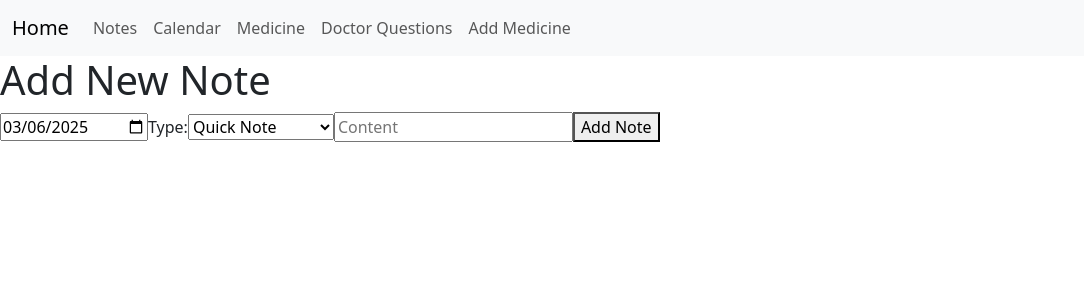
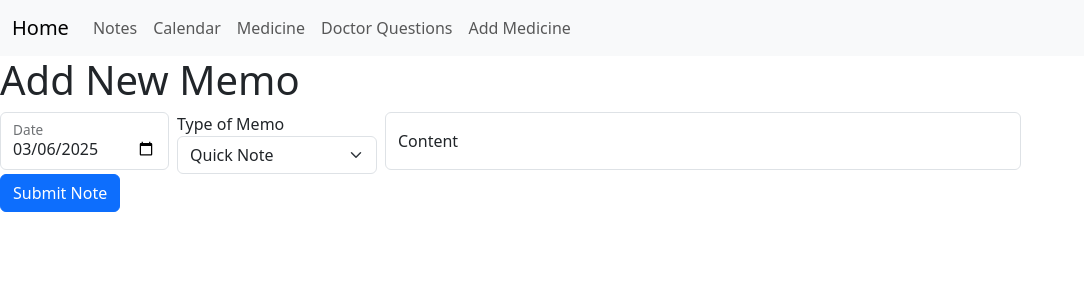
Before and after one commit to ofAiden/Team-643-ALPS, a React (Create React App) app in the folder client/: page /add in a window 1280 px wide. Shown: the top 300 px of the page, without its empty margins (0-1084 px from the left). Built offline with nearby package versions, Linux system fonts and the light colour scheme.

Commit message:
styling of add note

```diff
--- a/client/src/pages/AddMemo.jsx
+++ b/client/src/pages/AddMemo.jsx
@@ -35,30 +35,49 @@ const AddMemo = () => {
 
     return (
         <div className="form">
-            <h1>Add New Note</h1>
+            <h1>Add New Memo</h1>
 
             <form onSubmit={handleNoteSubmit}>
-                {/* Input for Selecting Date */}
-                <input type="date" value={note.date} onChange = {handleDateChange}/>
+                <div className="row g-2">
+                    {/* input for date */}
+                    <div className="col-auto">
+                        <div className="form-floating">
+                            <input
+                                type="date"
+                                className="form-control"
+                                value={note.date}
+                                onChange = {handleDateChange}/>
+                            <label htmlFor="floatingSelectGrid">Date</label>
+                        </div>
+                    </div>
 
                     {/* Dropdown for selecting type */}
-                <label>Type:</label>
-                <select name="type" onChange={handleChange} value={note.type}>
+                    <div className="col-auto">
+                        <label htmlFor="floatingSelect">Type of Memo</label>
+                        <select className="form-select" name="type" onChange={handleChange} value={note.type} style={{ width: '200px' }}>
                             <option value="Quick Note">Quick Note</option>
                             <option value="Doctor Question">Doctor Question</option>
                             <option value="Medicine">Medicine</option>
                         </select>
+                    </div>
 
-                {/* Text input for content */}
+                    {/* text box for entering note */}
+                    <div class="col-md-6">
+                        <div class="form-floating">
                         <input
                             type="text"
-                    placeholder="Content"
+                            name="content"
+                            className="form-control"
+                            placeholder="Add a note"
                             onChange={handleChange}
-                    name="content"
                             value={note.content}
                         />
+                        <label htmlFor="floatingInputGrid">Content</label>
+                        </div>
+                    </div>
+                </div>
 
-                <button type="submit">Add Note</button>
+                <button type="submit" className="btn btn-primary btn-md">Submit Note</button>
             </form>
 
         </div>
--- a/client/src/pages/DoctorQsPage.jsx
+++ b/client/src/pages/DoctorQsPage.jsx
@@ -3,7 +3,6 @@ import axios from "axios";
 import { Link } from "react-router-dom";
 import moment from 'moment';
 import Update from './Update'
-
 
 const DoctorQuestions = () => {
     // Note Logging
@@ -81,11 +80,14 @@ const DoctorQuestions = () => {
             </div>
 
             {showUpdate && selectedNote && (
-                <Update
-                    note={selectedNote}
-                    onClose={closeUpdate}
-                    onUpdate={handleUpdate}
-                />
+                <div>
+                    <h3>Update Question</h3>
+                    <Update
+                        note={selectedNote}
+                        onClose={closeUpdate}
+                        onUpdate={handleUpdate}
+                    />
+                </div>
             )}
         </div>
     );
--- a/client/src/pages/Home.jsx
+++ b/client/src/pages/Home.jsx
@@ -5,8 +5,8 @@ const Home = () => {
     // Note Logging
     return (
         <div class="mx-auto p-2">
-            <Link to="/add" class="btn btn-primary btn-lg">Add new note</Link>
-            <Link to="/daily_log" class="btn btn-primary btn-lg">Add new daily log</Link>
+            <Link to="/add" className="btn btn-primary btn-lg">Add new note</Link>
+            <Link to="/daily_log" className="btn btn-primary btn-lg">Add new daily log</Link>
         </div>
 
     );
--- a/client/src/pages/MedicinePage.jsx
+++ b/client/src/pages/MedicinePage.jsx
@@ -76,11 +76,14 @@ const Medicine = () => {
             <Link to="/add" class="btn btn-primary">Add new note</Link>
 
             {showUpdate && selectedNote && (
-                <Update
-                    note={selectedNote}
-                    onClose={closeUpdate}
-                    onUpdate={handleUpdate}
-                />
+                <div>
+                    <h3>Update Medicine Note</h3>
+                    <Update
+                        note={selectedNote}
+                        onClose={closeUpdate}
+                        onUpdate={handleUpdate}
+                    />
+                </div>
             )}
         </div>
     );
--- a/client/src/pages/Notes.jsx
+++ b/client/src/pages/Notes.jsx
@@ -73,15 +73,19 @@ const Notes = () => {
                     ))}
                 </tbody>
             </table>
-            <Link to="/add" className="btn btn-primary">Add new entry</Link>
 
             {showUpdate && selectedNote && (
-                <Update
-                    note={selectedNote}
-                    onClose={closeUpdate}
-                    onUpdate={handleUpdate}
-                />
+                <div>
+                    <h3>Update Note</h3>
+                    <Update
+                        note={selectedNote}
+                        onClose={closeUpdate}
+                        onUpdate={handleUpdate}
+                    />
+                </div>
             )}
+
+            <Link to="/add" className="btn btn-primary">Add new entry</Link>
         </div>
     );
 };
--- a/client/src/pages/Update.jsx
+++ b/client/src/pages/Update.jsx
@@ -32,26 +32,42 @@ const Update = ({note, onClose, onUpdate}) => {
     console.log(note);
     return (
         <div>
-            <h3>Update a Note</h3>
+            <div className="row g-2">
+                {/* date */}
+                <div className="col-auto">
                     <input
                         type="date"
                         value={updatedNote.date ? moment(updatedNote.date).format("YYYY-MM-DD") : ""}
                         onChange={handleDateChange}
                     />
+                </div>
+
+                {/* type */}
+                <div className="col-auto">
                     <select name="type" value={updatedNote.type} onChange={handleChange}>
                         <option value="Quick Note">Quick Note</option>
                         <option value="Doctor Question">Doctor Question</option>
                         <option value="Medicine">Medicine</option>
                     </select>
+                </div>
+
+                {/* content */}
+                <div className="col-auto">
                     <input
                         type="text"
                         placeholder="content"
                         onChange={handleChange}
                         name="content"
-                value={updatedNote.content} // value binds the state to the input
+                        value={updatedNote.content}
                     />
+                </div>
+                <div className="col-auto">
                     <button onClick={handleSubmit}>Update</button>
+                </div>
+                <div className="col-auto">
                     <button onClick={onClose}>Cancel</button>
+                </div>
+            </div>
         </div>
     );
 };
```
Lines whose indentation alone changed are shown as unchanged.
